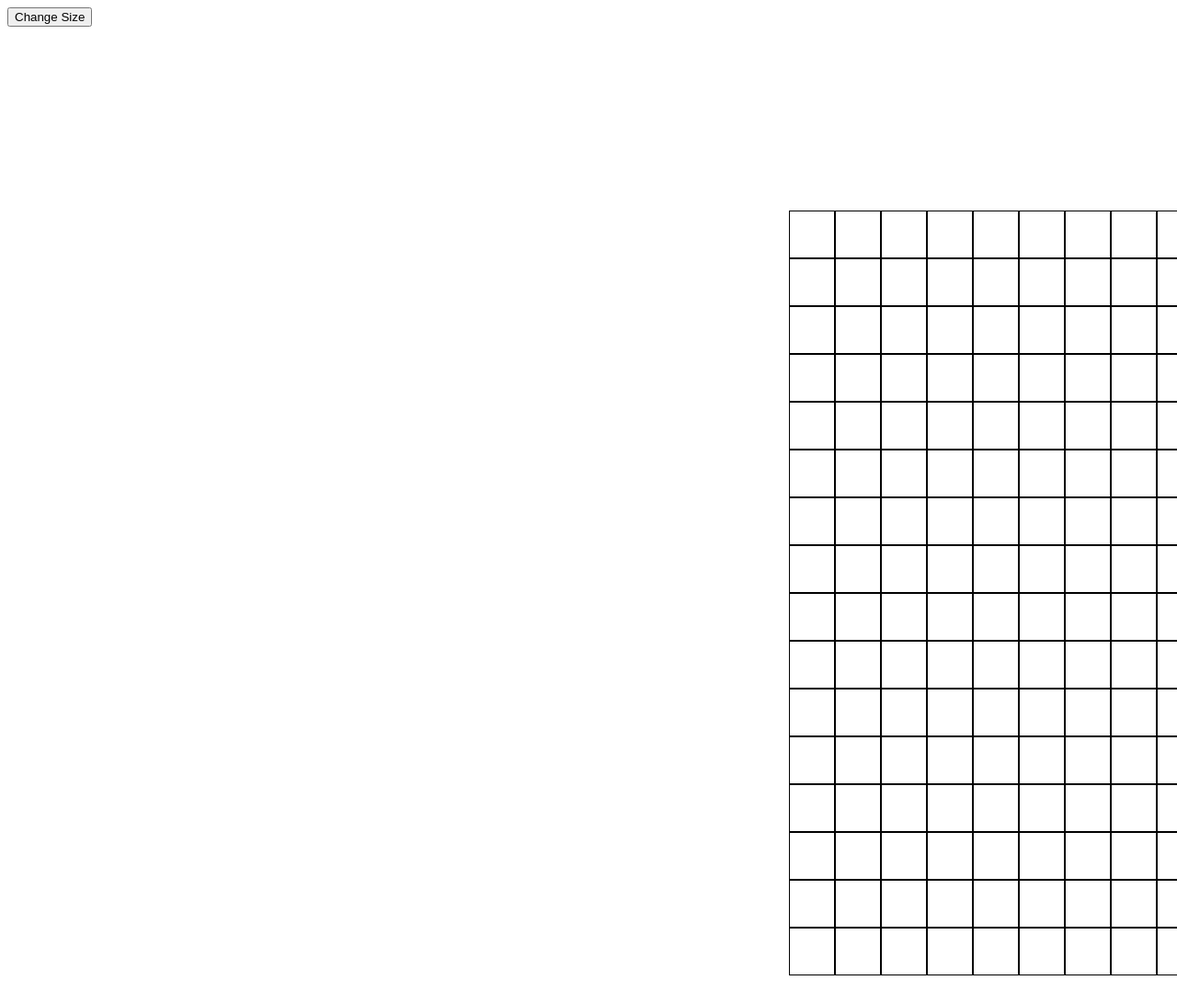
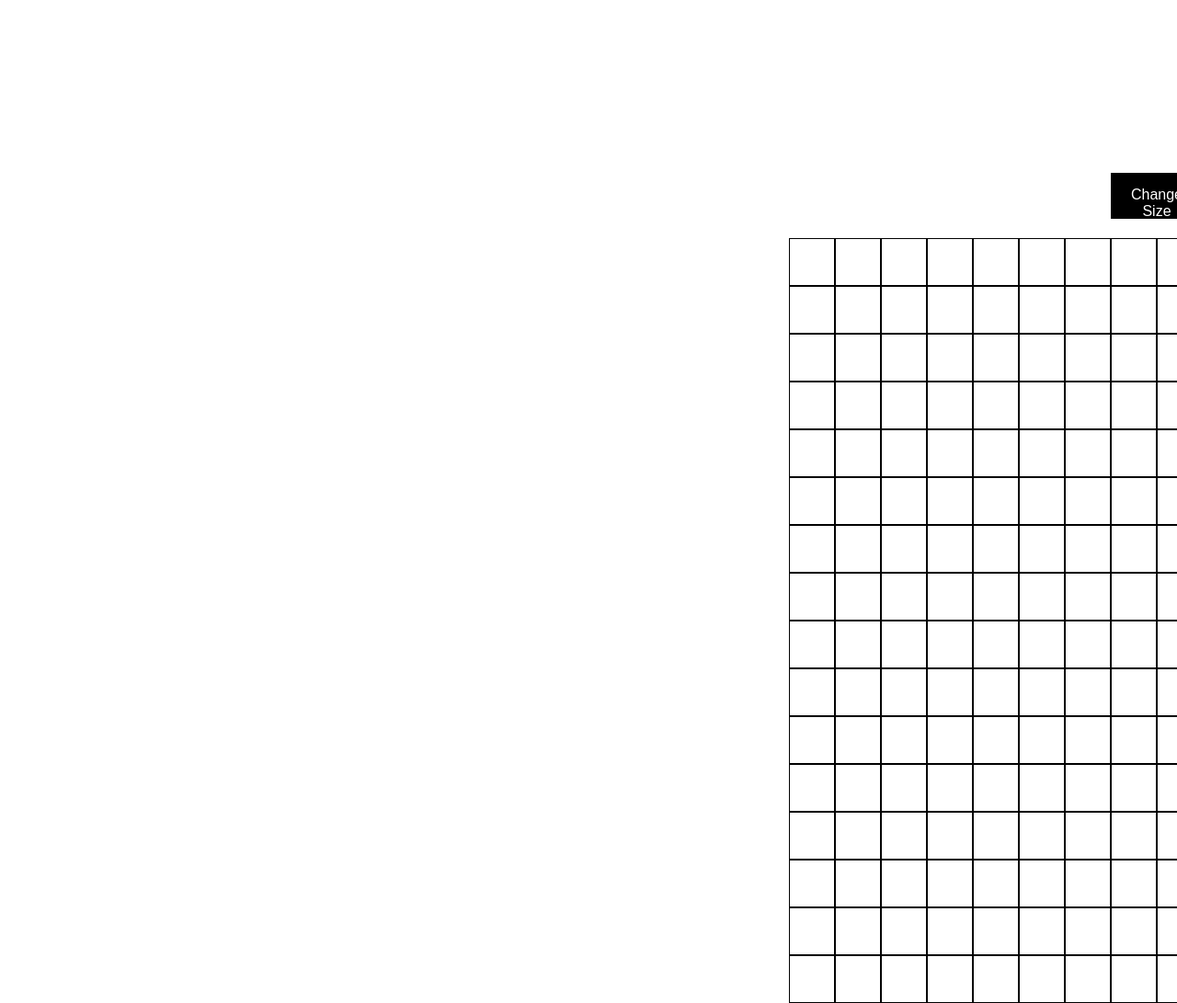
Before and after one commit to zipzopboppitybop/Etch-a-Sketch, a plain HTML site: page index.html in a window 1280 px wide. Shown: the top 1091 px of the page at 92% size. Before the commit the page ends 1061 px from the top, so only its background shows below. Drawn offline with Linux system fonts and the light colour scheme.

Commit message:
styled button

```diff
--- a/styles.css
+++ b/styles.css
@@ -3,6 +3,21 @@ body {
     min-height: 100;
     overflow-x: hidden;
 }
+
+button {
+    font-size: 16px;
+    padding: 15px 5px;
+    width: 100px;
+    height: 50px;
+    color: white;
+    border: none;
+    background-color: black;
+    position: relative;
+    border: none;
+    top: 180px;
+    left: 1200px;
+}
+
 #container {
     display: grid;
     grid-template-columns: repeat(16, 50px);
```
